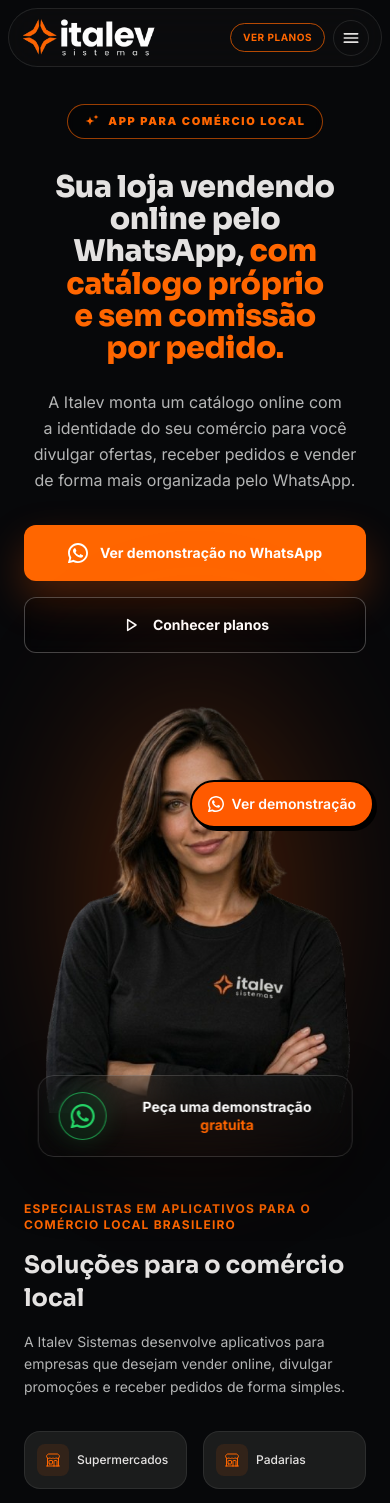
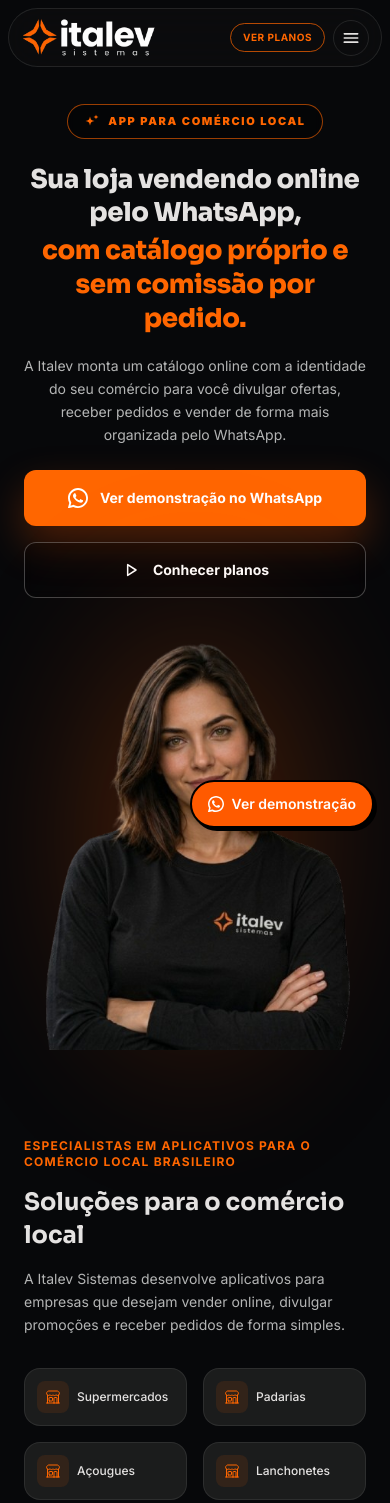
Before and after one commit to alle77fm/paginaitalev, a Next.js app: page / in a window 390 px wide. Shown: the top 1503 px of the page. Built offline with nearby package versions, Linux system fonts and the light colour scheme.

Commit message:
Corrige mobile, títulos e pontuação da landing

```diff
--- a/app/page.tsx
+++ b/app/page.tsx
@@ -99,11 +99,11 @@ const nichos = [
 
 // Fluxo do pedido (como funciona o app para o cliente final)
 const fluxoPedido = [
-  'O cliente acessa seu catálogo online',
-  'Escolhe os produtos',
-  'Finaliza o pedido',
-  'O pedido chega diretamente no WhatsApp da empresa',
-  'Você confirma a venda e realiza a entrega',
+  'O cliente acessa seu catálogo online.',
+  'Escolhe os produtos.',
+  'Finaliza o pedido.',
+  'O pedido chega diretamente no WhatsApp da empresa.',
+  'Você confirma a venda e realiza a entrega.',
 ];
 
 const demoMessage =
@@ -141,13 +141,13 @@ export default function HomePage() {
         {/* ── HERO ─────────────────────────────────────────── */}
         <section className="relative z-10 mb-16 bg-[#07080A] pt-24 md:mb-24 md:overflow-hidden md:pt-28">
           <div className="mx-auto max-w-[1440px] px-margin-mobile pb-6 pt-2 md:px-gutter md:pb-10 md:pt-4">
-            <div className="grid grid-cols-1 items-center gap-8 md:grid-cols-2 md:gap-8 lg:gap-12">
+            <div className="grid grid-cols-1 items-center gap-6 md:grid-cols-2 md:gap-8 lg:gap-12">
 
               {/* ── Coluna esquerda: texto ── */}
               <div className="text-center md:text-left">
 
                 {/* Badge */}
-                <div className="mb-8 inline-flex items-center gap-2 rounded-full border border-primary-container/60 bg-black/30 px-4 py-2 text-primary-container backdrop-blur-sm">
+                <div className="mb-6 inline-flex items-center gap-2 rounded-full border border-primary-container/60 bg-black/30 px-4 py-2 text-primary-container backdrop-blur-sm">
                   <svg className="h-4 w-4" fill="currentColor" viewBox="0 0 24 24" aria-hidden="true">
                     <path d="M9.813 15.904L9 18.75l-.813-2.846a4.5 4.5 0 00-3.09-3.09L2.25 12l2.846-.813a4.5 4.5 0 003.09-3.09L9 5.25l.813 2.846a4.5 4.5 0 003.09 3.09L15.75 12l-2.847.813a4.5 4.5 0 00-3.09 3.09zM18.259 8.715L18 9.75l-.259-1.035a3.375 3.375 0 00-2.455-2.456L14.25 6l1.036-.259a3.375 3.375 0 002.455-2.456L18 2.25l.259 1.035a3.375 3.375 0 002.456 2.456L21.75 6l-1.035.259a3.375 3.375 0 00-2.456 2.456z" />
                   </svg>
@@ -157,13 +157,16 @@ export default function HomePage() {
                 </div>
 
                 {/* H1 */}
-                <h1 className="mb-6 font-sora font-black leading-[1.08] tracking-tight text-on-surface text-balance">
-                  <span className="block text-[30px] sm:text-[36px] md:hidden">Sua loja vendendo online pelo WhatsApp, <span className="text-primary-container">com catálogo próprio e sem comissão por pedido.</span></span>
+                <h1 className="mb-5 font-sora font-black tracking-tight text-on-surface md:leading-[1.08]">
+                  <span className="block text-[26px] leading-[1.3] sm:text-[32px] md:hidden">
+                    <span className="block">Sua loja vendendo online pelo WhatsApp,</span>
+                    <span className="mt-1 block text-primary-container">com catálogo próprio e sem comissão por pedido.</span>
+                  </span>
                   <span className="hidden text-[40px] leading-[1.06] md:block lg:text-[46px] xl:text-[52px]">Sua loja vendendo online pelo WhatsApp, <span className="text-primary-container">com catálogo próprio e sem comissão por pedido.</span></span>
                 </h1>
 
                 {/* Subtitle */}
-                <p className="mx-auto mb-8 max-w-[520px] text-base leading-relaxed text-on-secondary-container text-balance sm:text-lg md:mx-0 md:text-xl">
+                <p className="mx-auto mb-6 max-w-[420px] text-sm leading-relaxed text-on-secondary-container sm:text-lg md:mx-0 md:mb-8 md:max-w-[520px] md:text-xl">
                   A Italev monta um catálogo online com a identidade do seu comércio para você divulgar ofertas, receber pedidos e vender de forma mais organizada pelo WhatsApp.
                 </p>
 
@@ -249,7 +252,7 @@ export default function HomePage() {
                   target="_blank"
                   rel="noopener noreferrer"
                   aria-label="Pedir uma demonstração gratuita pelo WhatsApp"
-                  className="absolute -bottom-11 left-1/2 z-20 inline-flex min-h-[72px] w-[min(92%,390px)] -translate-x-1/2 items-center justify-center gap-4 rounded-2xl border border-white/15 bg-[#07080A]/68 px-5 py-4 text-sm font-bold text-white shadow-[0_22px_56px_rgba(0,0,0,0.42)] backdrop-blur-xl transition-all hover:-translate-y-0.5 hover:border-primary-container/45 hover:bg-[#07080A]/82 active:translate-y-0 md:-bottom-11 md:w-[430px] md:-translate-x-[calc(50%+2rem)] lg:w-[460px] lg:-translate-x-[calc(50%+2.5rem)]"
+                  className="hidden md:absolute md:-bottom-11 md:left-1/2 md:z-20 md:inline-flex md:min-h-[72px] md:w-[430px] md:-translate-x-[calc(50%+2rem)] md:items-center md:justify-center md:gap-4 md:rounded-2xl md:border md:border-white/15 md:bg-[#07080A]/68 md:px-5 md:py-4 md:text-sm md:font-bold md:text-white md:shadow-[0_22px_56px_rgba(0,0,0,0.42)] md:backdrop-blur-xl md:transition-all md:hover:-translate-y-0.5 md:hover:border-primary-container/45 md:hover:bg-[#07080A]/82 md:active:translate-y-0 lg:w-[460px] lg:-translate-x-[calc(50%+2.5rem)]"
                 >
                   <span className="flex h-12 w-12 shrink-0 items-center justify-center rounded-full border border-[#25D366]/65 bg-[#25D366]/10 text-[#25D366] shadow-[0_0_24px_rgba(37,211,102,0.16)]">
                     <svg xmlns="http://www.w3.org/2000/svg" viewBox="0 0 24 24" fill="currentColor" className="h-6 w-6" aria-hidden="true">
@@ -344,7 +347,7 @@ export default function HomePage() {
                 <span className="w-9 h-9 rounded-full bg-primary-container text-white font-bold flex items-center justify-center">
                   {i + 1}
                 </span>
-                <span className="text-body-md text-on-surface">{passo}</span>
+                <span className="text-sm leading-relaxed text-on-surface md:text-body-md">{passo}</span>
               </li>
             ))}
           </ol>
```
